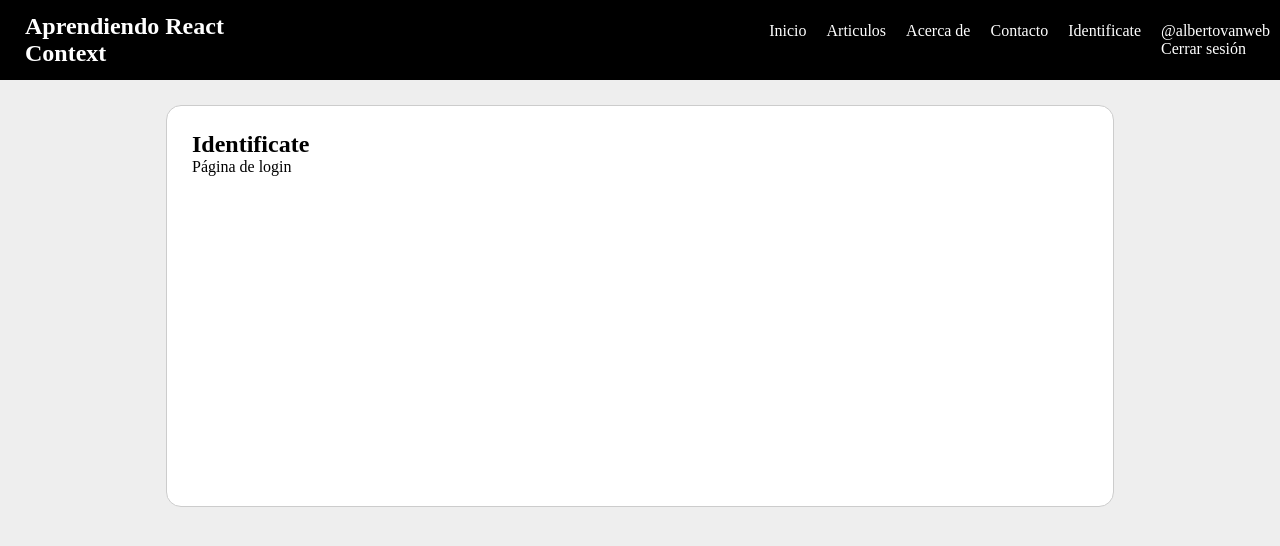
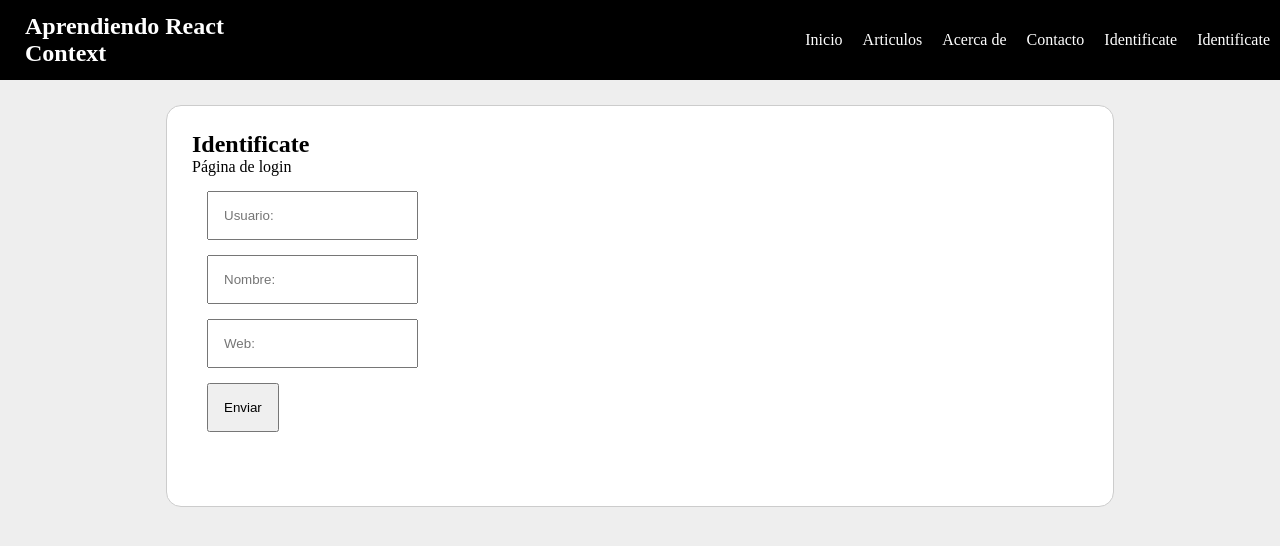
Before and after one commit to avanoldenbarneveld/master-en-react, a React (Create React App) app in the folder 13-context/: page /login in a window 1280 px wide. Shown: the top 546 px of the page. Built offline with nearby package versions, Linux system fonts and the light colour scheme.

Commit message:
add login form with context-based user state and localStorage persistence

```diff
--- a/13-context/src/App.css
+++ b/13-context/src/App.css
@@ -43,3 +43,9 @@ body {
   padding: 25px;
   margin: 25px auto;
 }
+
+.login input{
+  display: block;
+  margin: 15px;
+  padding: 15px;
+}
--- a/13-context/src/App.js
+++ b/13-context/src/App.js
@@ -1,14 +1,21 @@
-import { useState } from 'react';
+import { useEffect, useState } from 'react';
 import './App.css';
 import { PruebaContext } from './components/context/PruebaContexto';
 import { AppRouter } from './routing/AppRouter';
 
 function App() {
 
-  const [ usuario, setUsuario ] = useState({
-    username: "@albertovanweb",
-    nombre: "Alberto",
-    web:"albertovan.com"})
+  const [ usuario, setUsuario ] = useState({});
+
+  useEffect(() => {
+    // La primera vez que se carga el componente
+    let usuario_local = JSON.parse(localStorage.getItem('usuario'));
+  }, []);
+
+    useEffect(() => {
+      // cada vez que se actualice el estado usuario se guarda en el LS
+    localStorage.setItem('usuario', JSON.stringify(usuario));
+  }, [usuario])
 
   const curso = {
     id: 1,
--- a/13-context/src/components/Login.js
+++ b/13-context/src/components/Login.js
@@ -1,10 +1,39 @@
-import React from 'react'
+import React, { useContext } from 'react'
+import { PruebaContext } from './context/PruebaContexto';
 
 export const Login = () => {
+
+  const { usuario, setUsuario } = useContext(PruebaContext)
+
+  const guardarDatos = e => {
+    e.preventDefault();
+
+    console.log(e.target.username.value)
+
+    let usuario_identificado = {
+      username: e.target.username.value,
+      nombre: e.target.nombre.value,
+      web:e.target.web.value
+      };
+
+      setUsuario(usuario);
+  };
+
   return (
     <div>
       <h1>Identificate</h1>
       <p>Página de login</p>
+
+      <form className='login' onSubmit={guardarDatos}>
+
+        <input type='text' name='username' placeholder='Usuario:' />
+        <input type='text' name='nombre' placeholder='Nombre:' />
+        <input type='text' name='web' placeholder='Web:' />
+
+        <input type='submit' value="Enviar" />
+
+      </form>
+
     </div>
   )
 }
--- a/13-context/src/routing/AppRouter.js
+++ b/13-context/src/routing/AppRouter.js
@@ -38,7 +38,7 @@ export const AppRouter = () => {
             <NavLink to="/login"> Identificate</NavLink>
           </li>
           <li>
-            {usuario.username !== null ? (
+            {usuario.hasOwnProperty('username') && usuario.username !== null ? (
             <>
               <li>
               <NavLink to="/"> {usuario.username}</NavLink>
@@ -46,11 +46,7 @@ export const AppRouter = () => {
               <li>
                 <a href='#' onClick={ e => {
                   e.preventDefault()
-                  setUsuario({
-                    username: null,
-                    nombre: "Alberto",
-                    web: "albertovan.com"
-                  });
+                  setUsuario({});
                 }}>Cerrar sesión </a>
               </li>
             </>
```
